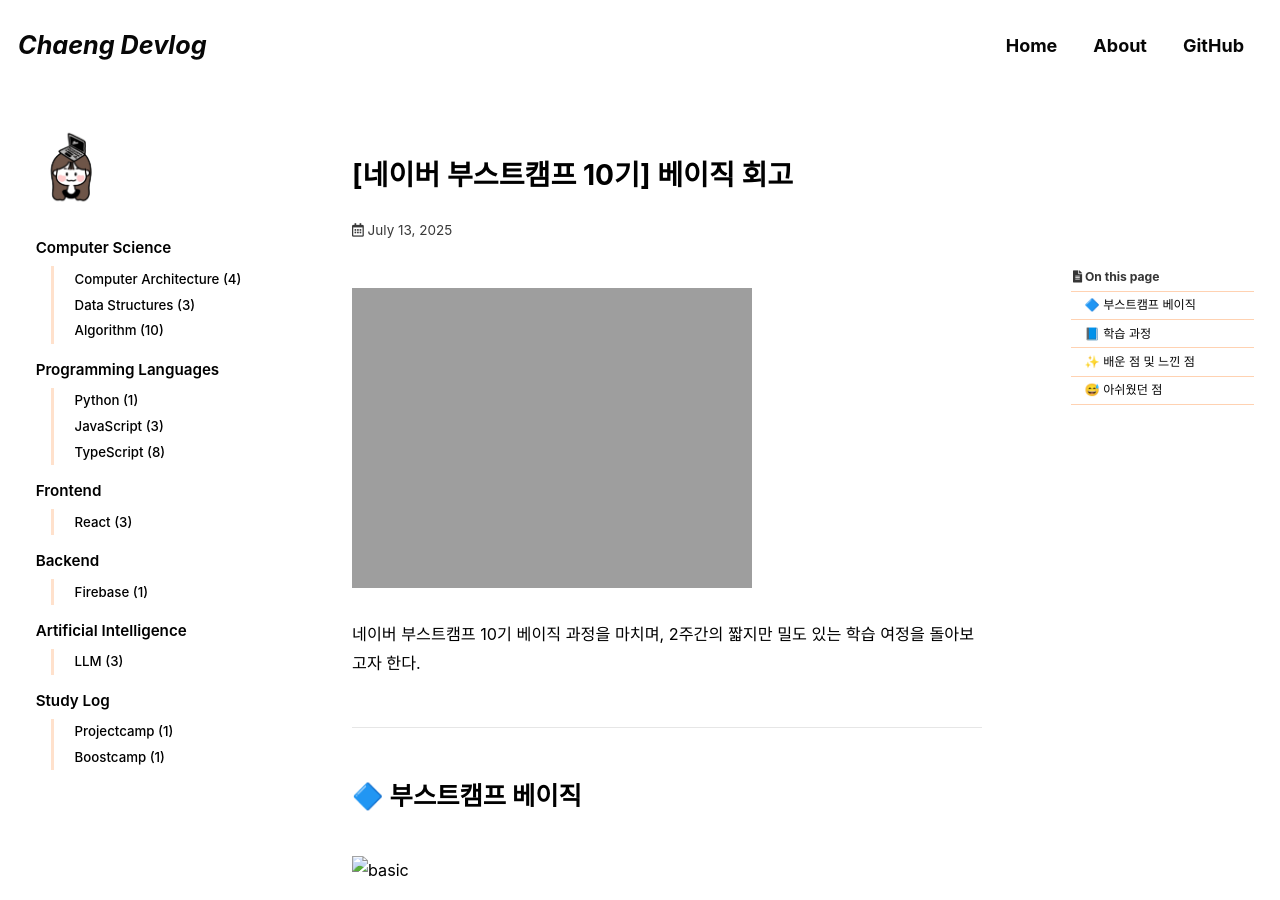
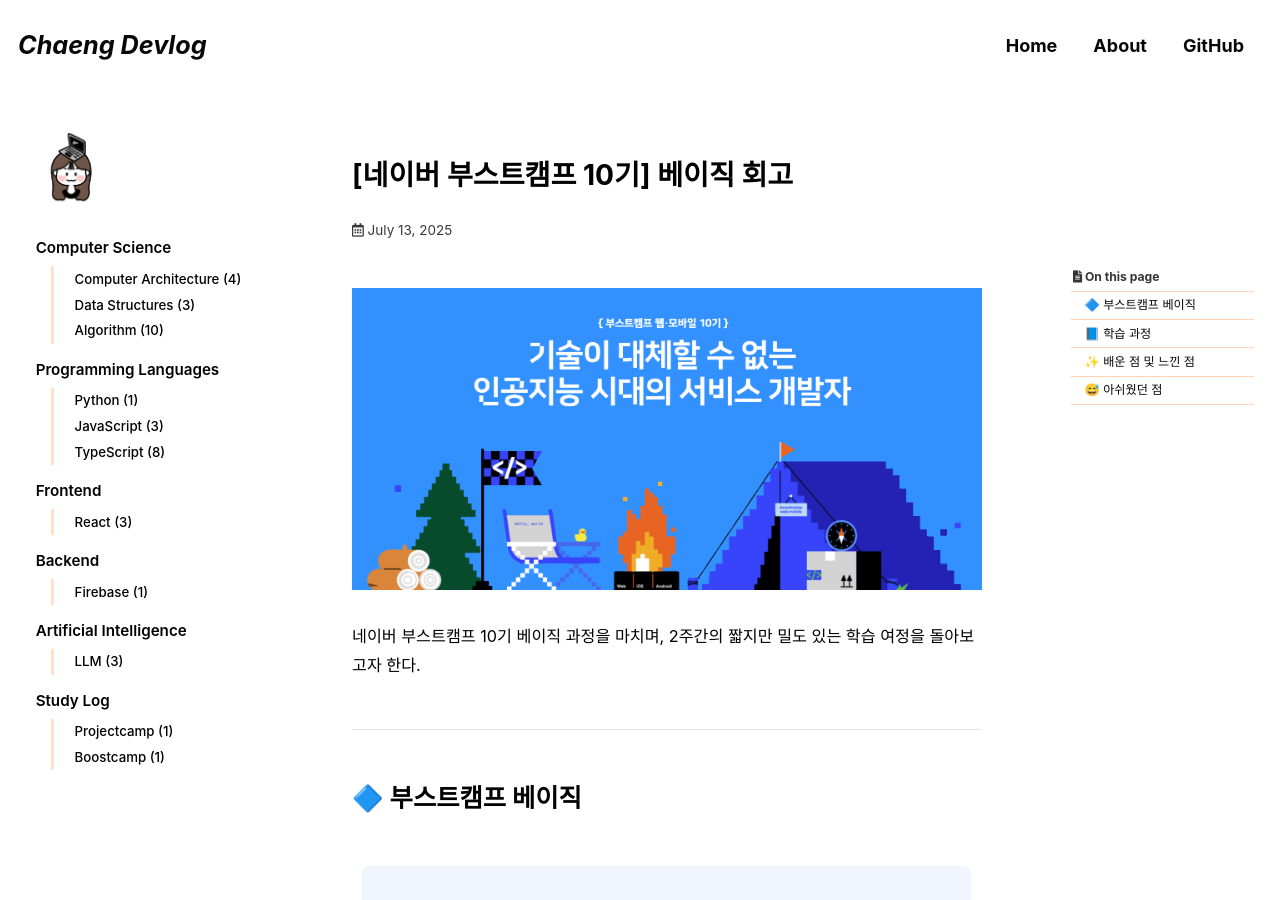
Before and after one commit to cchaeyoung/cchaeyoung.github.io, a Jekyll site: the page built from _posts/2025-07-14-boostcamp-basic.md, in a window 1280 px wide and 900 px high. Built offline with Jekyll 4.4.1, drawn with Linux system fonts in a browser that asks for light colours; cached includes are drawn as plain includes; some web fonts are replaced; comment, search, counter and statistics services are not loaded.

Commit message:
feat: Add post about boostcamp basic

```diff
--- a/_posts/2025-07-14-boostcamp-basic.md
+++ b/_posts/2025-07-14-boostcamp-basic.md
@@ -16,7 +16,7 @@
 last_modified_at: 2025-07-13
 ---
 
-![boostcamp](<(/assets/images/posts_img/boostcamp/boostcamp.png)>)
+![boostcamp](/assets/images/posts_img/boostcamp/boostcamp.png)
 
 네이버 부스트캠프 10기 베이직 과정을 마치며, 2주간의 짧지만 밀도 있는 학습 여정을 돌아보고자 한다.
 
@@ -24,7 +24,7 @@
 
 # 🔷 부스트캠프 베이직
 
-![basic](basic.png)
+![basic](/assets/images/posts_img/boostcamp/basic.png)
 
 부스트캠프는 **베이직 → 챌린지 → 멤버십** 순으로 진행된다.
 그중 **베이직 과정**은 문제 해결의 기본기를 연습하고, 자기 주도적인 학습 태도를 기르는 데 초점을 맞추고 있다.
@@ -70,6 +70,8 @@
 
 이 경험을 통해, **코드를 짜는 것만큼 그 과정을 설명하는 능력도 개발자에게 중요한 역량**이라는 걸 확실히 느낄 수 있었다.
 
+---
+
 # 😅 아쉬웠던 점
 
 한 미션에서 끝내 구현을 완성하지 못한 점이 가장 아쉬웠다.
```
